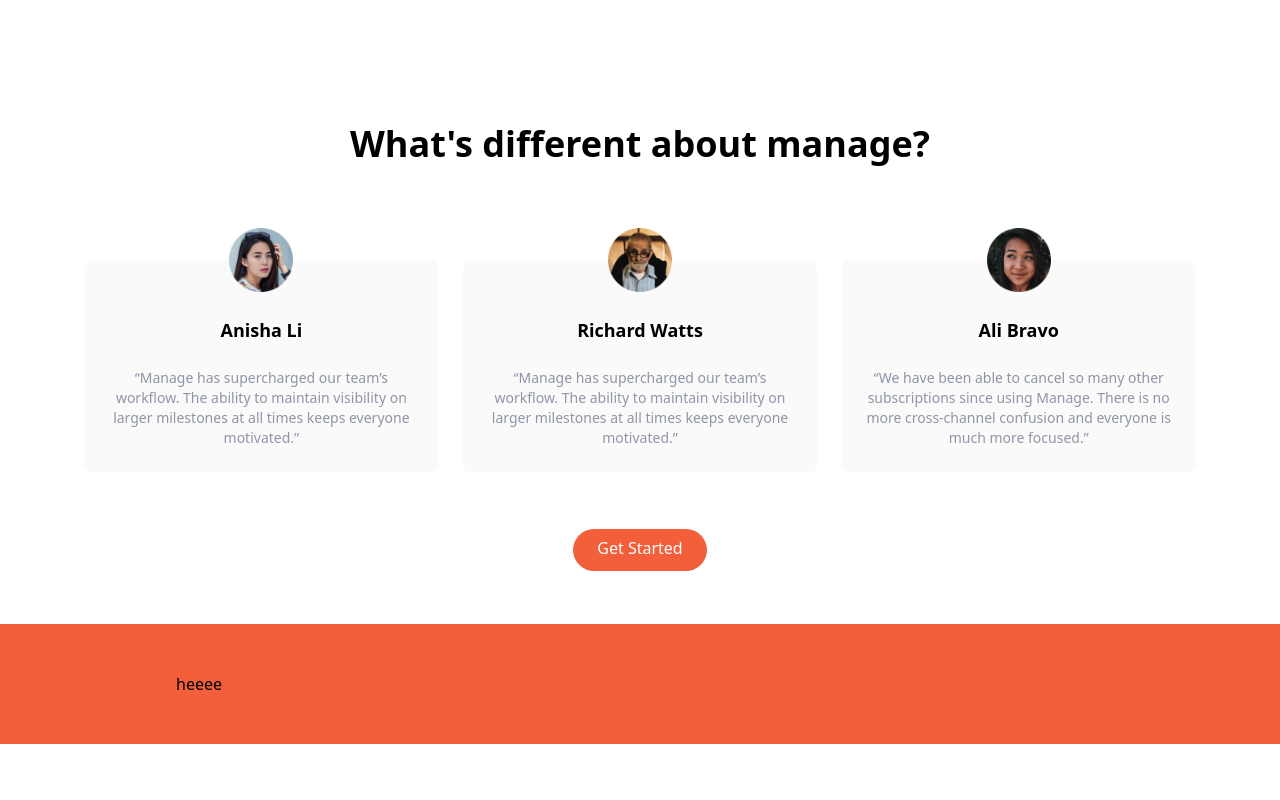
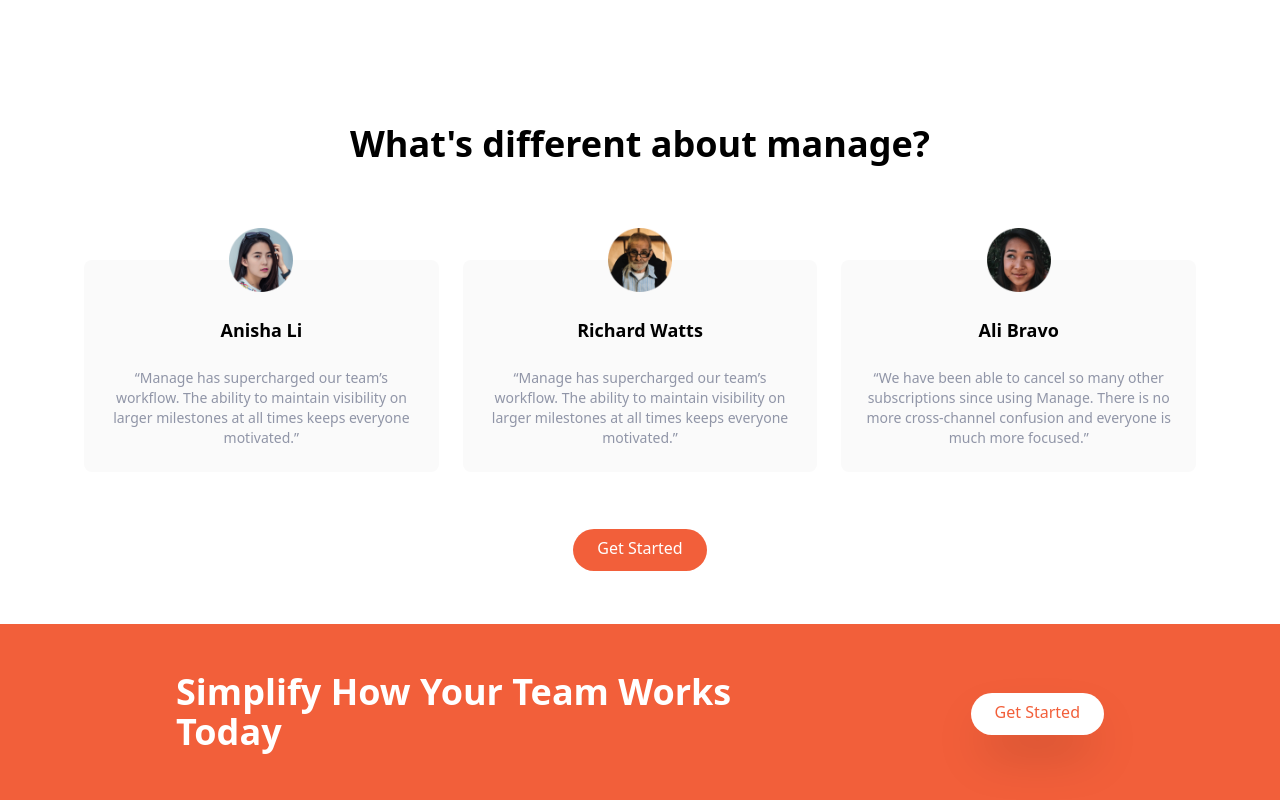
Before and after one commit to sabatohura/tailwind-css-landing-page, a website: page index.html in a window 1280 px wide. Shown: the part 1144-1944 px from the top of the page. Before the commit the page ends 1888 px from the top, so only its background shows below. Drawn offline with Linux system fonts and the light colour scheme.

Commit message:
done with cta

```diff
--- a/index.html
+++ b/index.html
@@ -203,8 +203,20 @@
     <section id="cta" class="bg-brightRed ">
         <!-- Flex container -->
         <div class="container flex flex-col items-center justify-between px-6 py-24 mx-auto space-y-12 md:py-12 md:flex-row md:space-y-0">
-            heeee
+            <!-- Heading  -->
+            <h2 class="text-5xl font-bold leading-tight text-center text-white md:text-4xl md:max-w-xl md:text-left">
+                Simplify How Your Team Works Today
+            </h2>
+            <!-- button  -->
+
+            <div>
+                <a href="#" class=" p-3 px-6 pt-2 text-brightRed bg-white rounded-full shadow-2xl baseline hover:bg-veryPaleRed">Get Started</a>
+
+            </div>
+
         </div>
     </section>
+
+
 </body>
 </html>
```
Also changed, not shown: css/main.css.
